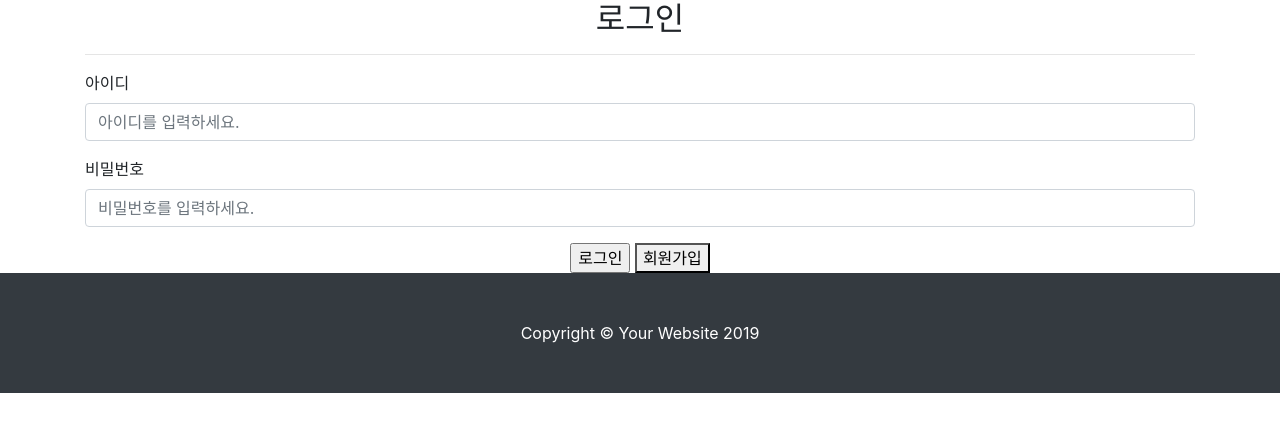
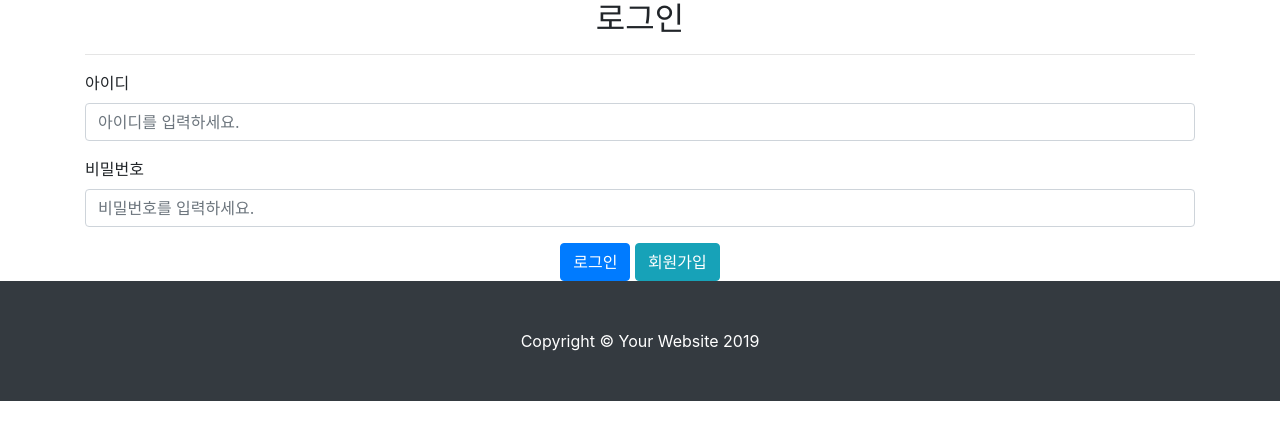
Before and after one commit to kimmjk3/gshop, a Spring app: page /gshop/login in a window 1280 px wide. Shown: the part 56-496 px from the top of the page. Run offline with Thymeleaf, Linux system fonts and the light colour scheme; the template is opened without the code that fills it, so the values that code supplies are empty; some of the project's set-up classes (security, data sources, template engines, error pages and the like) are left out, and stand-ins take their place.

Commit message:
login 디자인 수정

```diff
--- a/gShop/src/main/resources/templates/gshop/login.html
+++ b/gShop/src/main/resources/templates/gshop/login.html
@@ -42,8 +42,8 @@
 
 
 			<div style="text-align: center">
-				<input type="submit" value="로그인" class="login_button" />
-				<button><a th:href="@{/gshop/join.do}" style="color:black;">회원가입</a></button>
+				<input type="submit" value="로그인" class="btn btn-primary" />
+				<a class = "btn btn-info" th:href="@{/gshop/join.do}">회원가입</a>
 
 			</div>
 			</form>
```
